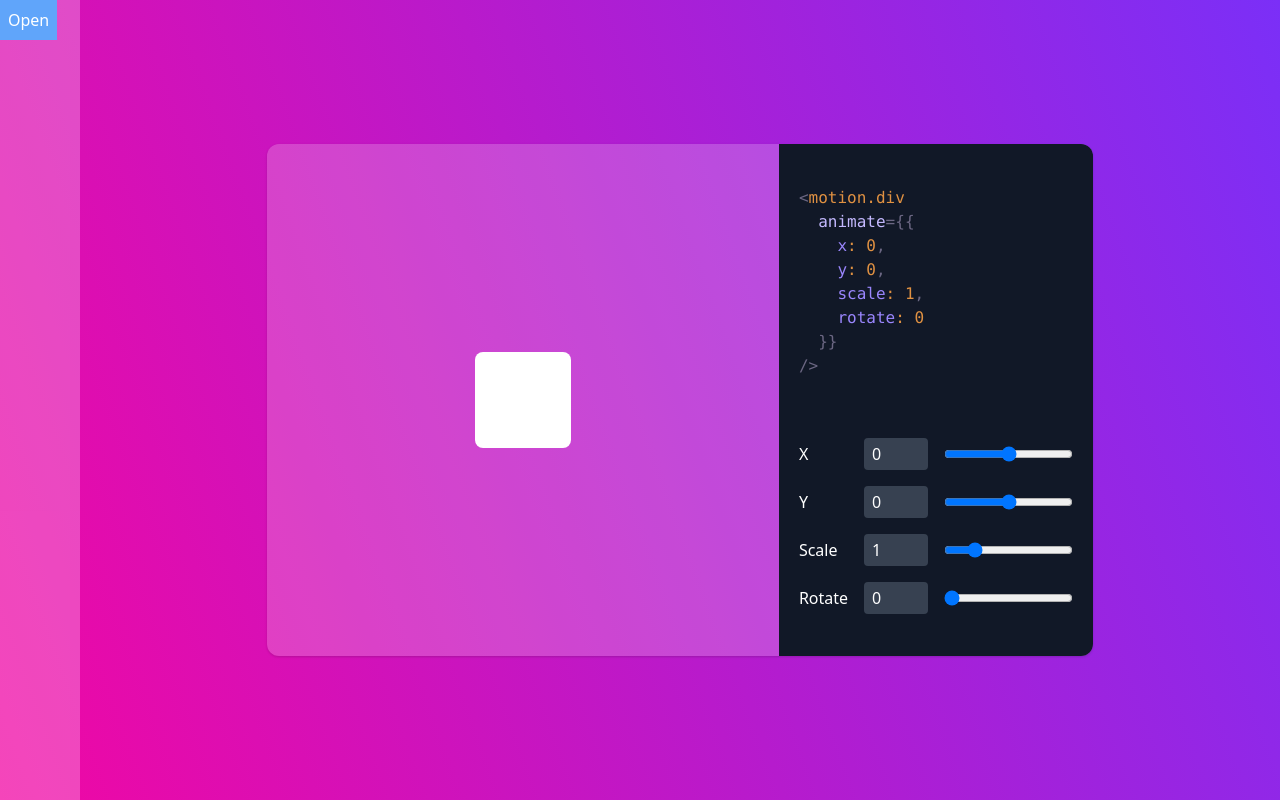
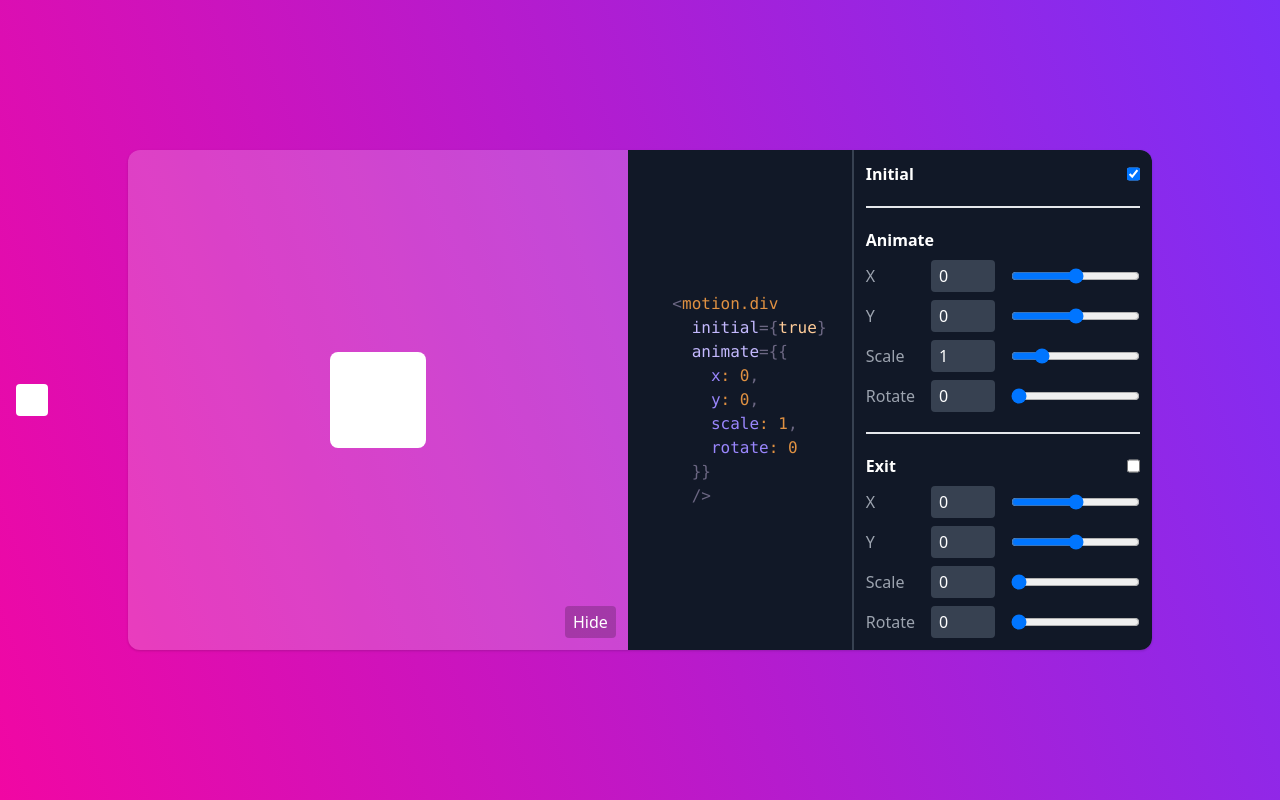
Before and after one commit to alisyahidin/framer-motion-showcase, a Next.js app: page / in a window 1280 px wide. Built offline with nearby package versions, Linux system fonts and the light colour scheme.

Commit message:
add sample of basic animation

```diff
--- a/components/Layout.js
+++ b/components/Layout.js
@@ -1,29 +1,52 @@
 import React, { useState } from 'react';
+import Link from 'next/link'
 import { AnimatePresence, motion } from 'framer-motion'
 
-const widthSidebar = 80
 const Sidebar = ({ children }) => {
   const [openSidebar, setOpenSidebar] = useState(false);
 
   return <>
-    <motion.nav
-      className="fixed h-screen bg-white bg-opacity-25 z-20"
-      initial={{ width: widthSidebar }}
-      animate={{ width: openSidebar ? widthSidebar * 2 : widthSidebar }}
-    >
-      <button onClick={() => setOpenSidebar(prev => !prev)} className="p-2 bg-blue-400 text-white">
-        {openSidebar ? 'Close' : 'Open'}
-      </button>
-    </motion.nav>
+    <button onClick={() => setOpenSidebar(prev => !prev)} className="absolute left-4 top-1/2 transform-gpu -translate-y-1/2 h-8 w-8 bg-white rounded z-10">
+    </button>
     <AnimatePresence>
-      {openSidebar && <motion.div
-        onClick={() => setOpenSidebar(prev => !prev)}
-        className="fixed top-0 left-0 h-screen w-screen z-10"
-        animate={{ backgroundColor: 'rgba(0,0,0,0.2)' }}
-        exit={{ backgroundColor: 'rgba(0,0,0,0)' }}
-      />}
+      {openSidebar && <>
+        <motion.nav
+          key="menu"
+          className="fixed h-screen flex flex-col rounded-r-xl p-3 bg-white z-20"
+          initial={{ x: '-100%' }}
+          animate={{ x: '0%' }}
+          exit={{ x: '-100%' }}
+          transition={{ type: 'tween', ease: [0.20, .75, .40, .95] }}
+        >
+          <strong>motion Component</strong>
+          <ul className="list-inside list-disc">
+            <li>
+              <Link href="/" passHref>
+                <a>Basic animation</a>
+              </Link>
+            </li>
+            <li>
+              <Link href="/" passHref>
+                <a>Transition</a>
+              </Link>
+            </li>
+            <li>
+              <Link href="/" passHref>
+                <a>Variants</a>
+              </Link>
+            </li>
+          </ul>
+        </motion.nav>
+        <motion.div
+          key="backdrop-menu"
+          onClick={() => setOpenSidebar(prev => !prev)}
+          className="fixed top-0 left-0 h-screen w-screen z-10"
+          animate={{ backgroundColor: 'rgba(30, 30, 30, 0.3)' }}
+          exit={{ backgroundColor: 'rgba(30, 30, 30, 0)' }}
+        />
+      </>}
     </AnimatePresence>
-    <main style={{ marginLeft: widthSidebar }} className="relative flex-1 h-screen overflow-y-auto">
+    <main className="relative flex-1 h-screen overflow-y-auto">
       {children}
     </main>
   </>
--- a/pages/index.js
+++ b/pages/index.js
@@ -1,32 +1,54 @@
 import { useState } from 'react';
 import Head from 'next/head'
-import { motion } from 'framer-motion'
+import { AnimatePresence, motion } from 'framer-motion'
 import Highlight from 'components/Highlight'
 
 const ValueSlider = ({ title, value, setValue, min = -100, max = 100, step = 1 }) => {
   return (
-    <div className="flex items-center gap-4 p-2">
-      <p className="text-white flex-1">{title}</p>
+    <div className="flex items-center gap-4 mt-2">
+      <p className="flex-1 text-gray-400">{title}</p>
       <input className="w-16 rounded pl-2 py-1 bg-gray-700 text-white" type="number" step={step} min={min} max={max} value={value} onChange={e => setValue(parseFloat(e.target.value))} />
       <input className="flex-1" type="range" step={step} min={min} max={max} value={value} onChange={e => setValue(parseFloat(e.target.value))} />
     </div>
   )
 }
 
-const getCode = ({ x, y, scale, rotate }) => `<motion.div
+const getCode = (
+  { x, y, scale, rotate, exitX, exitY, exitScale, exitRotate, },
+  withExit,
+  initial
+) => `${withExit ? '<AnimatePresence>' : ''}
+  ${withExit ? `<motion.div
+    key="box"` : '<motion.div'}
+    initial={${initial}}
     animate={{
       x: ${x},
       y: ${y},
       scale: ${scale},
       rotate: ${rotate}
     }}
-/>`
+    ${withExit ? `exit={{
+      x: ${exitX},
+      y: ${exitY},
+      scale: ${exitScale},
+      rotate: ${exitRotate}
+    }}
+  />` : '/>'}
+${withExit ? '</AnimatePresence>' : ''}`
 
 export default function Home() {
   const [x, setX] = useState(0);
   const [y, setY] = useState(0);
   const [scale, setScale] = useState(1);
   const [rotate, setRotate] = useState(0);
+  const [exitX, setExitX] = useState(0);
+  const [exitY, setExitY] = useState(0);
+  const [exitScale, setExitScale] = useState(0);
+  const [exitRotate, setExitRotate] = useState(0);
+
+  const [initial, setinitial] = useState(true);
+  const [withExit, setWithExit] = useState(false);
+  const [isMounted, setIsMounted] = useState(true);
 
   return (<>
     <Head>
@@ -34,21 +56,51 @@ export default function Home() {
       <link rel="icon" href="/favicon.ico" />
     </Head>
     <div className="flex justify-center items-center h-full">
-      <div className="flex shadow rounded-xl bg-white bg-opacity-20 blur">
-        <div className="p-52 overflow-hidden">
-          <motion.div className="w-24 h-24 rounded-lg bg-white" initial={false} animate={{ x, y, scale, rotate }}></motion.div>
+      <div className="flex shadow rounded-xl bg-white bg-opacity-20 w-4/5 blur">
+        <div className="flex items-center justify-center w-full overflow-hidden relative">
+          <button onClick={() => setIsMounted(!isMounted)} className="absolute bg-black bg-opacity-20 text-white py-1 px-2 bottom-3 right-3 rounded">
+            {isMounted ? 'Hide' : 'Show'}
+          </button>
+          <AnimatePresence>
+            {isMounted && <motion.div
+              key="box"
+              className="w-24 h-24 rounded-lg bg-white"
+              initial={initial}
+              animate={{ x, y, scale, rotate }}
+              exit={withExit ? { x: exitX, y: exitY, scale: exitScale, rotate: exitRotate } : null}
+            />}
+          </AnimatePresence>
         </div>
-        <div className="flex flex-col justify-around bg-gray-900 rounded-r-xl p-3">
-          <div className="p-2">
+        <div className="flex bg-gray-900 rounded-r-xl text-white">
+          <div className="flex items-center justify-center p-3 w-56">
             <Highlight language="jsx">
-              {getCode({ x, y, scale, rotate })}
+              {getCode({ x, y, scale, rotate, exitX, exitY, exitScale, exitRotate }, withExit, initial)}
             </Highlight>
           </div>
+          <div className="p-3 border-l-2 border-gray-700">
             <div>
+              <div className="flex justify-between">
+                <strong>Initial</strong>
+                <input type="checkbox" onChange={e => setinitial(e.target.checked)} checked={initial} />
+              </div>
+            </div>
+            <div className="pt-5 mt-5 border-t-2">
+              <strong>Animate</strong>
               <ValueSlider title="X" value={x} setValue={setX} />
               <ValueSlider title="Y" value={y} setValue={setY} />
               <ValueSlider title="Scale" value={scale} setValue={setScale} min={0.5} max={3} step={0.1} />
               <ValueSlider title="Rotate" value={rotate} setValue={setRotate} min={0} max={360} />
+            </div>
+            <div className="pt-5 mt-5 border-t-2">
+              <div className="flex justify-between">
+                <strong>Exit</strong>
+                <input type="checkbox" onChange={e => setWithExit(e.target.checked)} checked={withExit} />
+              </div>
+              <ValueSlider title="X" value={exitX} setValue={setExitX} />
+              <ValueSlider title="Y" value={exitY} setValue={setExitY} />
+              <ValueSlider title="Scale" value={exitScale} setValue={setExitScale} min={0} max={3} step={0.1} />
+              <ValueSlider title="Rotate" value={exitRotate} setValue={setExitRotate} min={0} max={360} />
+            </div>
           </div>
         </div>
       </div>
```
Lines whose indentation alone changed are shown as unchanged.
